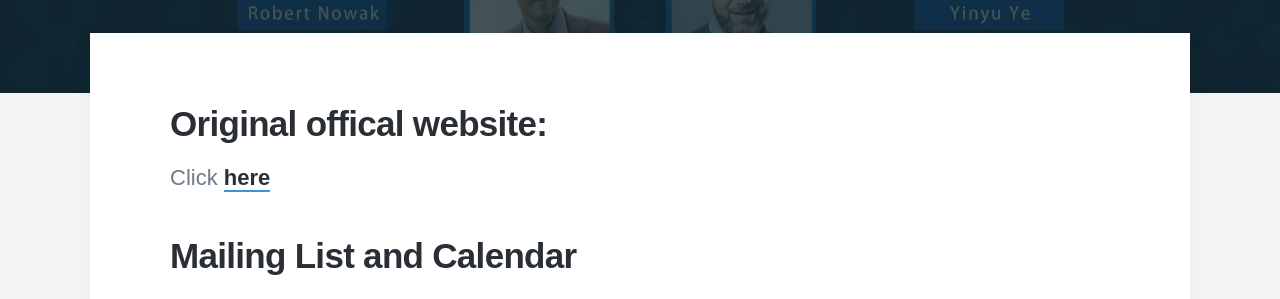
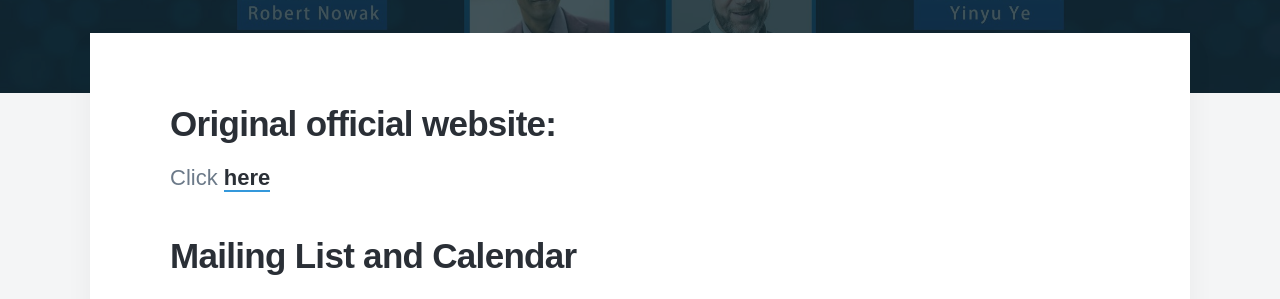
Before and after one commit to Operations-Research-Science/Operations-Research-Science.github.io, a Jekyll site: the page built from _projects/Math-for-DS.md, in a window 1280 px wide and 900 px high, scrolled down 348 px. Shown: the part 156-455 px from the top of the window. Built offline with Jekyll 4.4.1, drawn with Linux system fonts in a browser that asks for light colours; nearby versions of some CDN libraries; some web fonts are replaced; library files that are not in the unit come from our copies.

Commit message:
Update Math-for-DS.md

```diff
--- a/_projects/Math-for-DS.md
+++ b/_projects/Math-for-DS.md
@@ -6,7 +6,7 @@ description: A weekly online seminar on random topics on mathematical foundation
 featured_image: '/images/news/MathDS/cover.jpg'
 ---
 
-## Original offical website:
+## Original official website:
 Click [here](https://sites.google.com/view/seminarmathdatascience/home)
 
 ## Mailing List and Calendar
```
